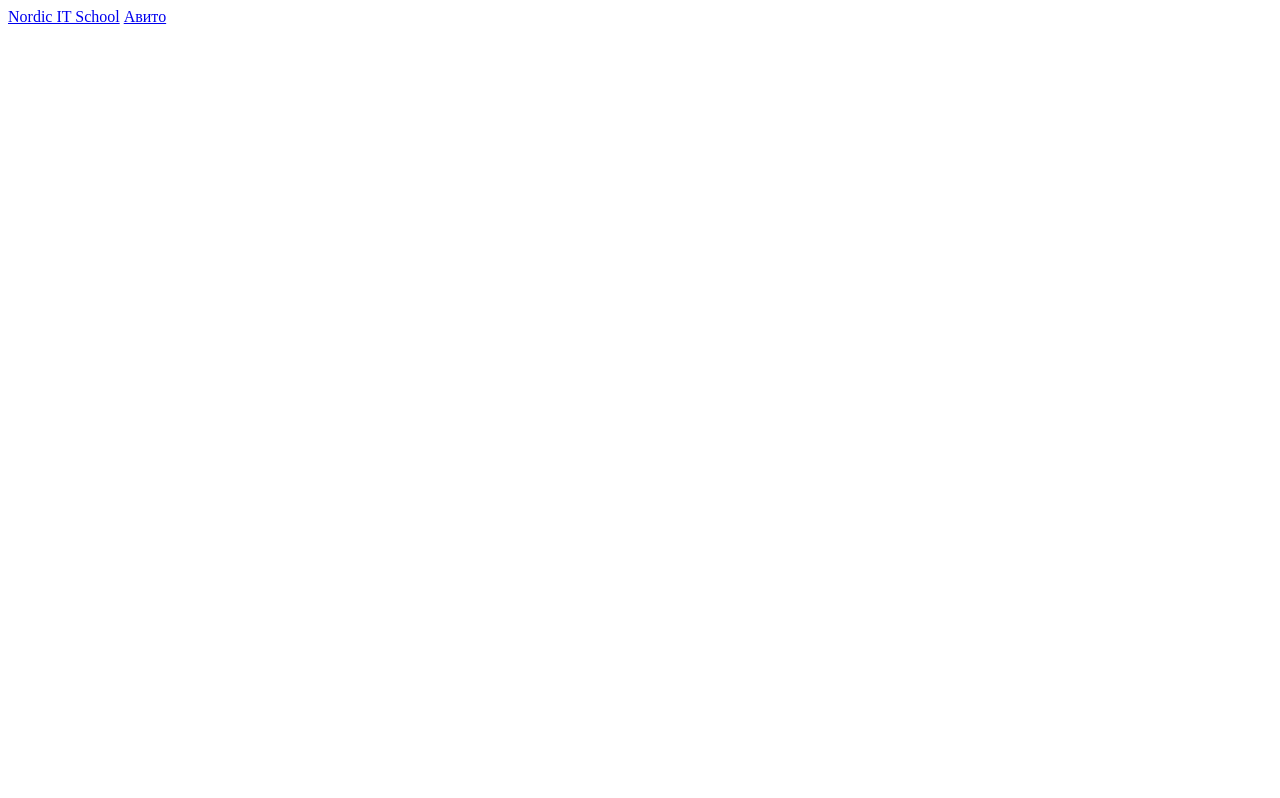
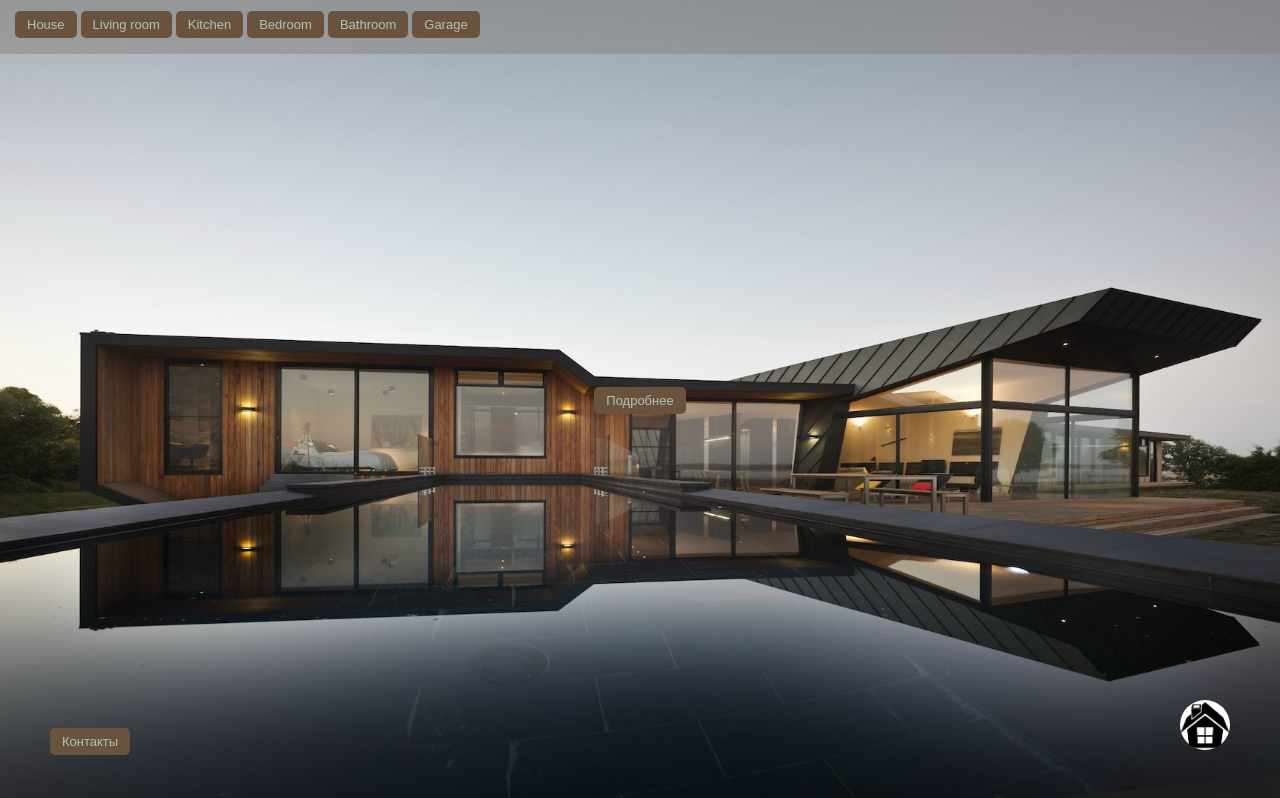
Before and after one commit to Badamchik84/landing, a plain HTML site: page index.html in a window 1280 px wide. Shown: the top 798 px of the page. Drawn offline with Linux system fonts and the light colour scheme.

Commit message:
Add files via upload

```diff
--- /dev/null
+++ b/css/style.css
@@ -0,0 +1,109 @@
+
+@font-face {
+    font-family: "Spyderman";
+    src: url("../SRYDER MAN/spyderman.otf.") format('otf');
+    font-weight: 400px;
+}
+html{
+    scroll-behavior: smooth;
+}
+
+
+body {
+    margin: 0
+}
+
+
+div {
+
+
+}
+
+
+
+body::-webkit-scrollbar {
+    width: 0;               /* ширина всей полосы прокрутки */
+  }
+
+
+   nav {
+    position: fixed;
+    padding: 15px 0;
+    width: 100%;
+    z-index: 99;
+
+  }
+  .opacity {
+    position: fixed;
+    padding: 27px 0;
+    width: 100%;
+    background-color:rgb(135, 131, 125);
+    opacity: 50%;
+
+
+  }
+
+
+.menu-item {
+    color:rgb(178, 194, 185);
+    font-size:small;
+    text-decoration: none;
+    font-family: Arial, Helvetica, sans-serif;
+    padding: 6px 12px;
+    background-color:rgb(105, 83, 62);
+    transition: all 0.9s;
+    border-radius: 5px;
+}
+
+
+.menu-item:hover{
+    color: rgb(41, 39, 39);
+    background-color:rgb(96, 119, 120);
+}
+.slide {
+    height: 100vh;
+    background-color: aqua;
+    background-position: center;
+    background-size: cover;
+    display: flex;
+    justify-content: center;
+    align-items:center;
+    position: relative;
+}
+.button-grown {
+    background-color: brown;
+    color: aquamarine;
+}
+.go-up {
+    width: 50px;
+    height: 50px;
+    border-radius: 50%;
+    background-size: cover;
+    background-position: center;
+    background-image: url("../img/top.png");
+    position: fixed;
+    right: 50px;
+    bottom:50px;
+    z-index: 99;
+}
+ /* для тега а внутри елемента с классом go-up   */
+
+.go-up a {
+    display: block;
+    height: 100%;
+
+}
+
+.button-left-bottom {
+    position: absolute;
+    left: 50px;
+    bottom: 50px;
+
+}
+
+@media(max-width: 500px;) {
+
+    div {
+        width: 100%;
+}
+}
--- a/index.html
+++ b/index.html
@@ -1,2 +1,106 @@
-<a href="https://inordic.ru">Nordic IT School</a>
-<a href="https://avito.ru">Авито</a>
+<!DOCTYPE html>
+    <html>
+        <head>
+            <link rel="stylesheet" href="css/style.css">
+            <title>Houses</title>
+            <link rel="preconnect" href="https://fonts.googleapis.com">
+<link rel="preconnect" href="https://fonts.gstatic.com" crossorigin>
+<link href="https://fonts.googleapis.com/css2?family=Lobster&display=swap" rel="stylesheet">
+
+        </head>
+        <body>
+            <nav class="opacity">
+            </nav>
+
+
+                <nav>
+                    <a style="margin-left: 15px" href="#1" class="menu-item">House</a>
+                    <a href="#2" class="menu-item">Living room</a>
+                    <a href="#3" class="menu-item">Kitchen</a>
+                    <a href="#4" class="menu-item">Bedroom</a>
+                    <a href="#5" class="menu-item">Bathroom</a>
+                    <a href="#6" class="menu-item">Garage</a>
+                </nav>
+                <div class="go-up">
+                    <a href="#top">
+
+                    </a>
+
+                </div>
+            <div class="slide" id="1" style="background-image: url(img/66.jpeg);">
+                <div>
+                    <a href="#" class="menu-item">
+                    Подробнее
+                </a>
+                </div>
+                <div class="button-left-bottom">
+                    <a href="#" class="menu-item">
+                    Контакты
+                </a>
+                </div>
+            </div>
+            <div class="slide" id="2"  style="background-image: url(img/260.jpg);">
+                <div>
+                    <a href="#" class="menu-item">
+                    Подробнее
+                </a>
+                </div>
+                <div class="button-left-bottom">
+                    <a href="#" class="menu-item">
+                    Контакты111
+                </a>
+                </div>
+            </div>
+            <div class="slide" id="3" style="background-image: url(img/300.jpeg);">
+                <div>
+                    <a href="#" class="menu-item">
+                    Подробнее
+                </a>
+                </div>
+                <div class="button-left-bottom">
+                    <a href="#" class="menu-item">
+                    Контакты222
+                </a>
+                </div>
+            </div>
+            <div class="slide" id="4" style="background-image: url(img/280.webp);">
+                <div>
+                    <a href="#" class="button-grown menu-item">
+                    Подробнее
+                </a>
+                </div>
+                <div class="button-left-bottom">
+                    <a href="#" class="menu-item">
+                    Контакты333
+                </a>
+                </div>
+            </div>
+            <div class="slide" id="5" style="background-image: url(img/290.jpeg);">
+                <div>
+                    <a href="#" class="menu-item">
+                    Подробнее
+                </a>
+                </div>
+                <div class="button-left-bottom">
+                    <a href="#" class="menu-item">
+                    Контакты444
+                </a>
+                </div>
+            </div>
+            <div class="slide"id="6" style="background-image: url(img/310.jpeg);">
+                <div>
+                    <a href="#" class="menu-item">
+                    Подробнее
+                </a>
+                </div>
+                <div class="button-left-bottom">
+                    <a href="#" class="menu-item">
+                    Контакты555
+                </a>
+                </div>
+            </div>
+
+
+
+        </body>
+    </html>
```
Also changed, not shown: img/250.jpeg (added), img/260.jpg (added), img/280.webp (added), img/290.jpeg (added), img/300.jpeg (added), img/310.jpeg (added), img/66.jpeg (added), img/top.png (added).
